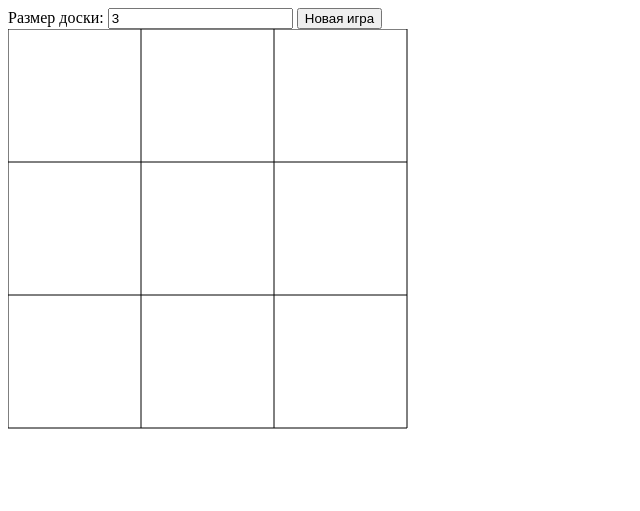
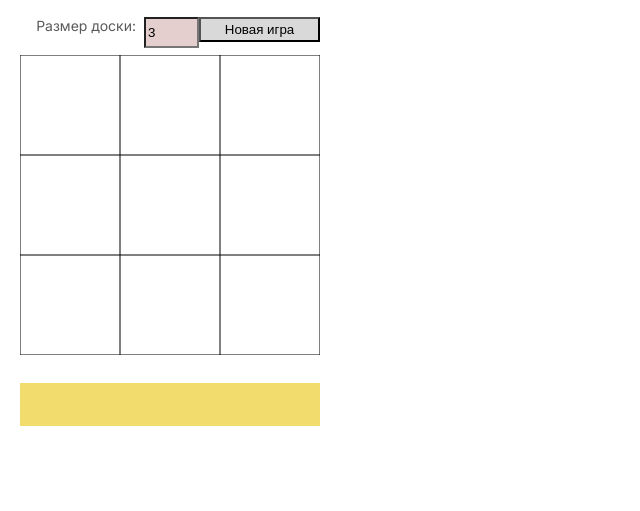
Before and after one commit to samonenko/tictactoe_front, a website with bundled scripts: page index.html in a window 1280 px wide. Shown: the whole page, without its empty margins (0-640 px from the left). Built offline with nearby package versions, Linux system fonts and the light colour scheme.

Commit message:
modified:   README.md 	modified:   index.html 	new file:   styles.css

```diff
--- a/index.html
+++ b/index.html
@@ -4,11 +4,15 @@
 		<title>Крестики-нолики</title>
         <meta charset='utf-8' />
         <script type="module" src="browser-game.js"></script>
+		<link rel="stylesheet" href="styles.css">
+		<link href="https://fonts.googleapis.com/css?family=Inter&display=swap" rel="stylesheet">
 	</head>
 	<body>
-		Размер доски: <input type="number" id="board_size" value="3">
-		<input type="button" value="Новая игра" id="new_game"><br>
-		<canvas id='canvas' width="400" height="400">Обновите браузер</canvas>
-		<p id="info_text"></p>
+		<div class=e1_3><span  class="e1_4">Размер доски:</span>
+		<input type="number" id="board_size" value="3" class="e1_5">
+		<input type="button" value="Новая игра" id="new_game" class="e1_6"><br>
+		<canvas id='canvas' width="300" height="300" class="e1_7">Обновите браузер</canvas>
+		<p id="info_text" class="e5_2"></p>
+	</div>
 	</body>
 </html>
--- /dev/null
+++ b/styles.css
@@ -0,0 +1,53 @@
+.e1_3 {
+	overflow:hidden;
+}
+.e1_3 {
+	background-color:rgba(255, 255, 255, 1);
+	width:500px;
+	height:500px;
+	position:absolute;
+}
+.e1_4 {
+	color:rgba(0, 0, 0, 0.6499999761581421);
+	width:116px;
+	height:25px;
+	position:absolute;
+	left:12px;
+	top:9px;
+	font-family:Inter;
+	text-align:right;
+	font-size:14px;
+	letter-spacing:0;
+}
+.e1_5 {
+	background-color:rgba(137.06250607967377, 44.13741700351238, 44.13741700351238, 0.23000000417232513);
+	width:47px;
+	height:25px;
+	position:absolute;
+	left:136px;
+	top:9px;
+}
+.e1_6 {
+	background-color:rgba(217.0000022649765, 217.0000022649765, 217.0000022649765, 1);
+	width:121px;
+	height:25px;
+	position:absolute;
+	left:191px;
+	top:9px;
+}
+.e1_7 {
+	background-color:rgba(217.0000022649765, 217.0000022649765, 217.0000022649765, 1);
+	width:300px;
+	height:300px;
+	position:absolute;
+	left:12px;
+	top:47px;
+}
+.e5_2 {
+	background-color:rgba(241.4909952878952, 220.26284158229828, 108.81478384137154, 1);
+	width:300px;
+	height:43px;
+	position:absolute;
+	left:12px;
+	top:359px;
+}
```
Also changed, not shown: README.md.
